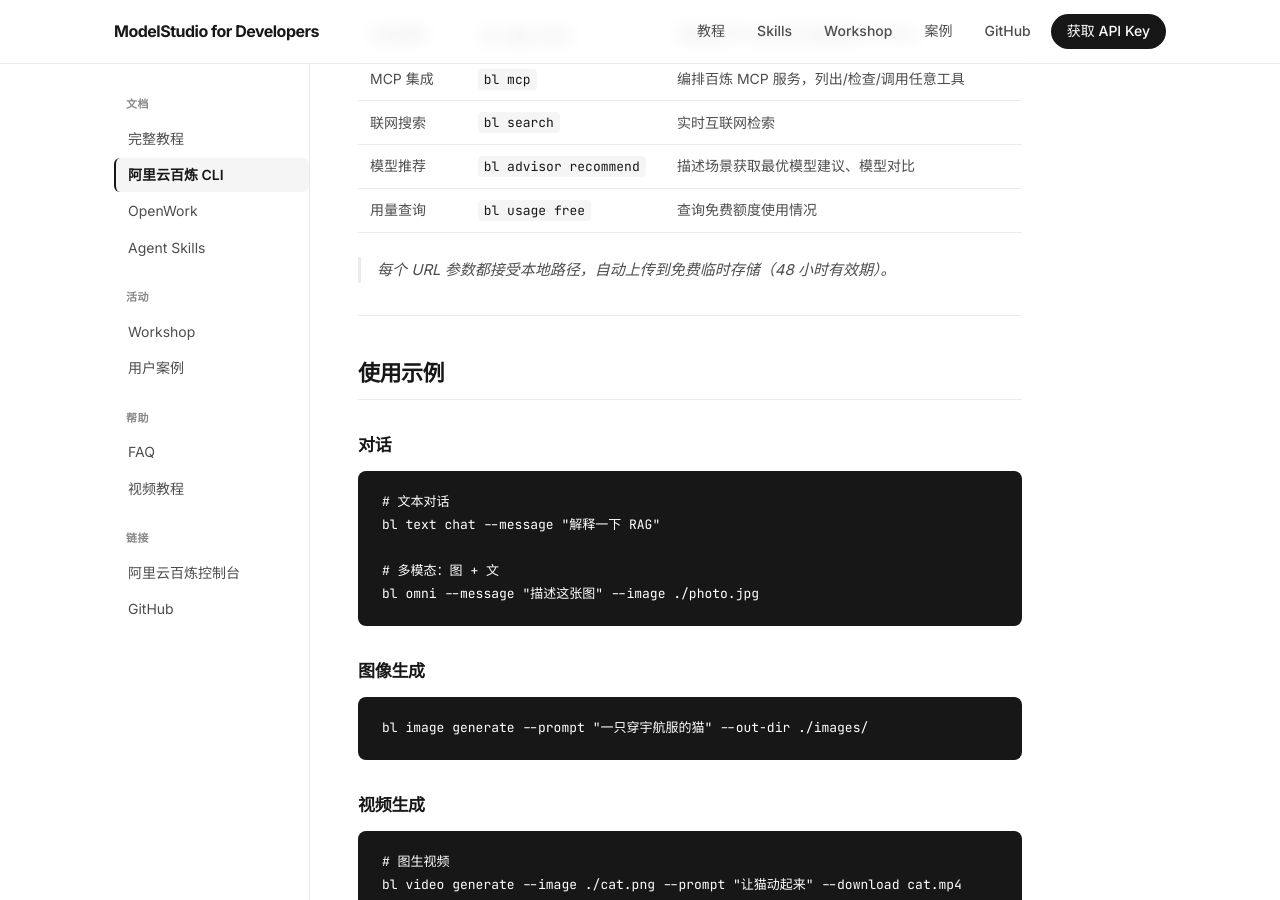
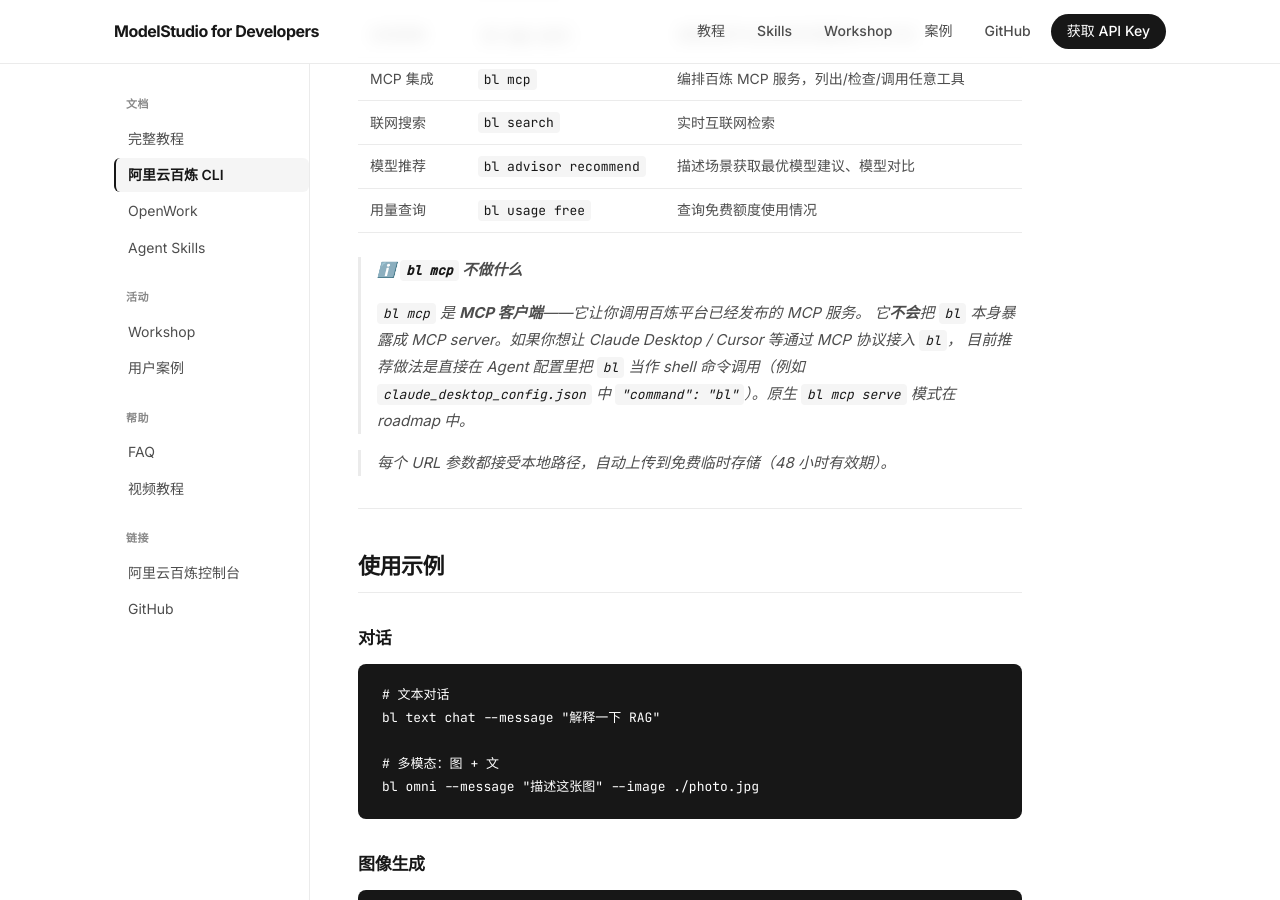
Before and after one commit to joeytoday/modelstudioai.github.io, a Jekyll site: the page built from cli/index.md, in a window 1280 px wide and 900 px high, scrolled down 2504 px. Built offline with Jekyll 4.4.1, drawn with Linux system fonts in a browser that asks for light colours.

Commit message:
fix(cli): clarify `bl mcp` is MCP client, not server
`bl mcp` orchestrates remote MCP services hosted on Bailian platform.
It does NOT expose `bl` itself as an MCP server — clarify to prevent
confusion (P0 #3 of /guide/ audit).

```diff
--- a/cli/index.md
+++ b/cli/index.md
@@ -94,6 +94,13 @@ bl text chat --message "你好"
 | 模型推荐 | `bl advisor recommend` | 描述场景获取最优模型建议、模型对比 |
 | 用量查询 | `bl usage free` | 查询免费额度使用情况 |
 
+> ℹ️ **`bl mcp` 不做什么**
+>
+> `bl mcp` 是 **MCP 客户端**——它让你调用百炼平台已经发布的 MCP 服务。
+> 它**不会**把 `bl` 本身暴露成 MCP server。如果你想让 Claude Desktop / Cursor 等通过 MCP 协议接入 `bl`，
+> 目前推荐做法是直接在 Agent 配置里把 `bl` 当作 shell 命令调用（例如 `claude_desktop_config.json` 中
+> `"command": "bl"`）。原生 `bl mcp serve` 模式在 roadmap 中。
+
 > 每个 URL 参数都接受本地路径，自动上传到免费临时存储（48 小时有效期）。
 
 ---
```
